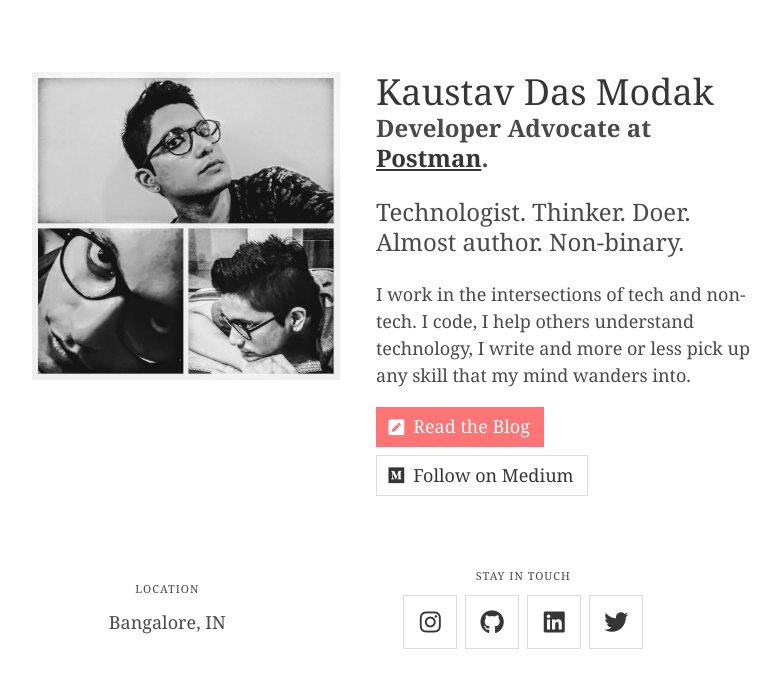
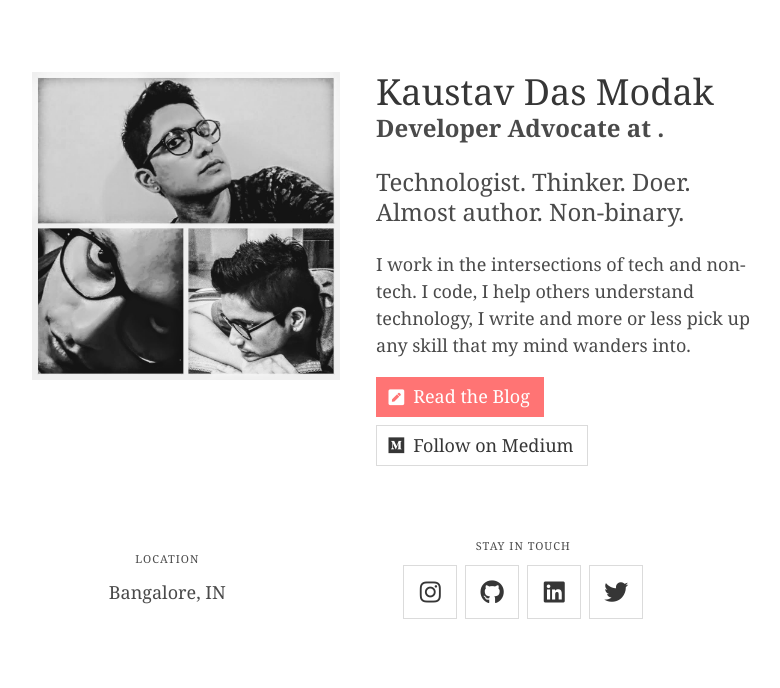
Before and after one commit to kaustavdm/website, a Jekyll site: the page built from index.html, in a window 1280 px wide. Shown: the top 688 px of the page, without its empty margins (264-1044 px from the left). Built offline with Jekyll 4.4.1, drawn with Linux system fonts in a browser that asks for light colours; nearby versions of some CDN libraries.

```diff
--- a/index.html
+++ b/index.html
@@ -19,7 +19,7 @@ redirect_from:
   <div class="column">
     <h1 itemprop="name" class="title is-size-4-mobile  has-text-centered-mobile">Kaustav Das Modak</h1>
     <p class="subtitle is-4 is-size-5-mobile has-text-centered-mobile">
-      <b>Developer Advocate at <a href="https://www.getpostman.com">Postman</a>.</b>
+      <b>Developer Advocate at <a href="https://in.linkedin.com/in/kaustavdm/"><hire me?></a>.</b>
     </p>
     <p class="subtitle is-4 is-size-5-mobile has-text-centered-mobile">
       Technologist. Thinker. Doer. Almost author. Non-binary.
```
